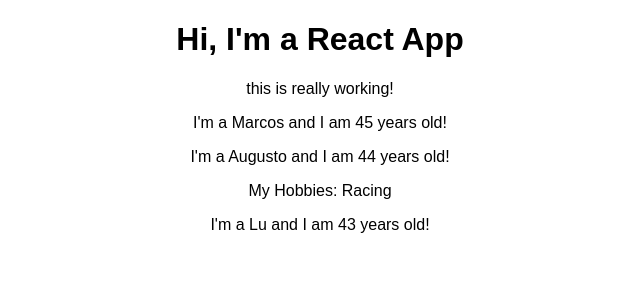
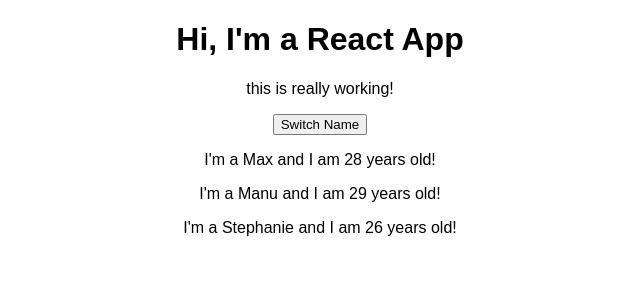
Before and after one commit to marcosaugustomodesto/react-complete-guide, a React (Create React App) app: page / in a window 1280 px wide. Shown: the top 300 px of the page, without its empty margins (320-960 px from the left). Built offline with nearby package versions, Linux system fonts and the light colour scheme.

Commit message:
using state

```diff
--- a/src/App.js
+++ b/src/App.js
@@ -3,14 +3,23 @@
 import Person from './Person/Person';
 
 class App extends Component {
+  state = {
+    persons: [
+      {name:'Max', age:28},
+      {name:'Manu', age:29},
+      {name:'Stephanie', age:26}
+    ]
+  }
+
   render() {
     return (
       <div className="App">
         <h1>Hi, I'm a React App</h1>
         <p>this is really working!</p>
-        <Person name="Marcos" age="45"/>
-        <Person name="Augusto" age="44">My Hobbies: Racing</Person>
-        <Person name="Lu" age="43"/>
+        <button>Switch Name</button>
+        <Person name={this.state.persons[0].name} age={this.state.persons[0].age}/>
+        <Person name={this.state.persons[1].name} age={this.state.persons[1].age}/>
+        <Person name={this.state.persons[2].name} age={this.state.persons[2].age}/>
       </div>
     );
   }
```
